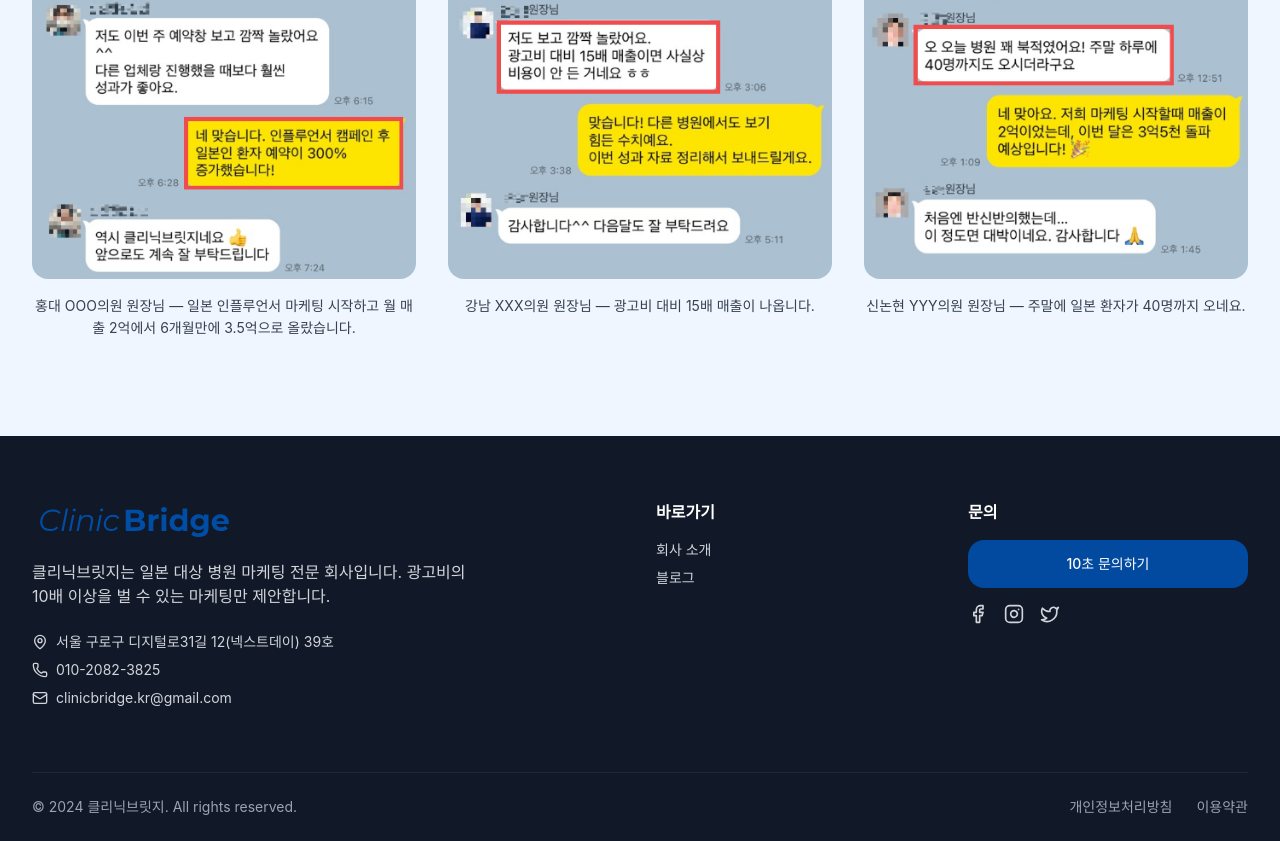
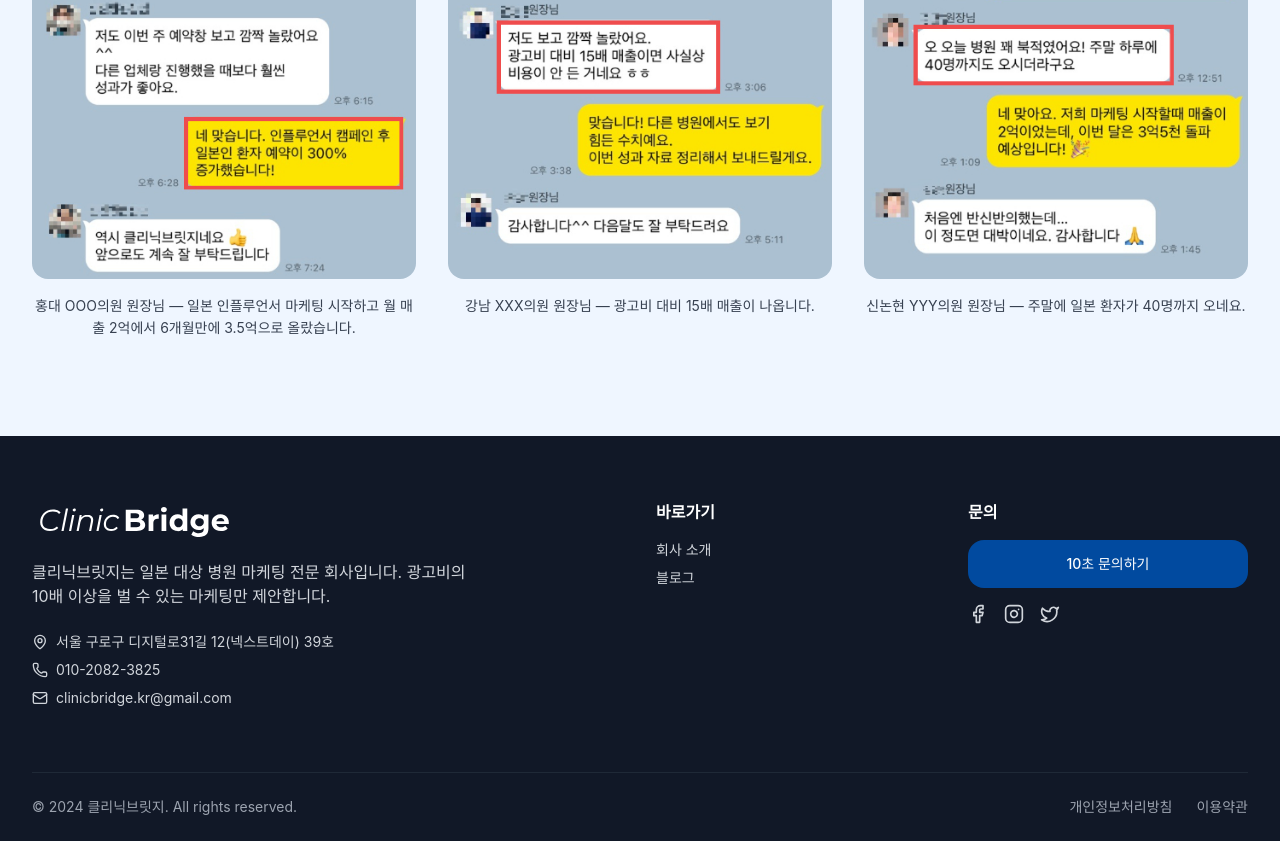
Before and after one commit to hckang2000/marketing, a Next.js app: page / in a window 1280 px wide. Shown: the part 3378-4219 px from the top of the page. Built offline with nearby package versions, Linux system fonts and the light colour scheme; no server answers; a web font is replaced by a local one.

Commit message:
fix(footer): 로고 흰색 유지를 위해 variant="light" 명시
Logo 기본 variant가 "dark"(CSS filter 틴트)로 변경되면서 어두운 배경의 Footer에서 로고가 파란색으로 렌더링되던 문제 수정.

```diff
--- a/src/components/layout/Footer.tsx
+++ b/src/components/layout/Footer.tsx
@@ -17,7 +17,7 @@ export function Footer() {
           <div className="grid grid-cols-1 md:grid-cols-4 gap-8">
             {/* Company Info */}
             <div className="col-span-1 md:col-span-2">
-              <Logo size="lg" className="text-white mb-4" />
+              <Logo size="lg" variant="light" className="text-white mb-4" />
               <p className="text-gray-300 mb-6 max-w-md">
                 클리닉브릿지는 일본 대상 병원 마케팅 전문 회사입니다.
                 광고비의 10배 이상을 벌 수 있는 마케팅만 제안합니다.
```
